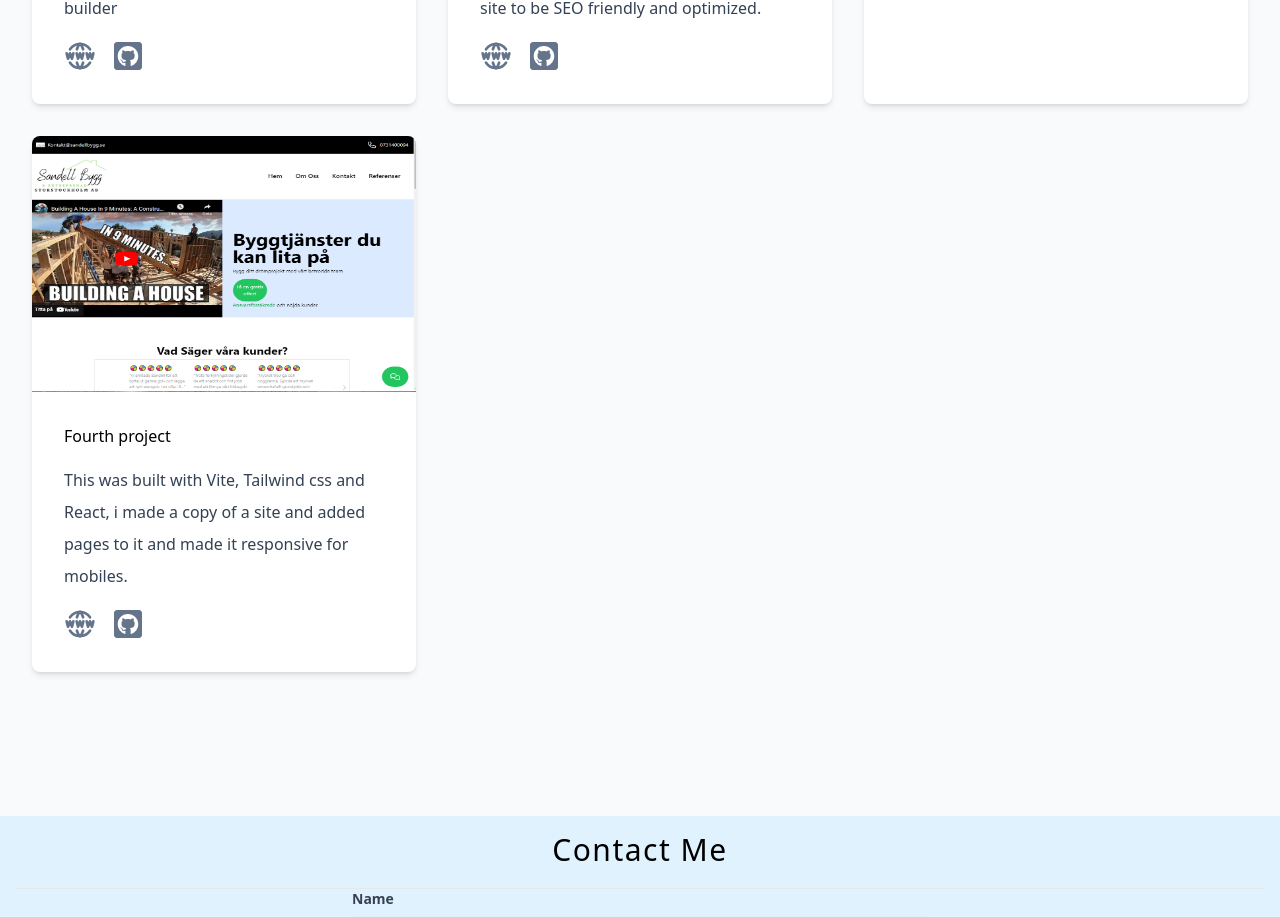
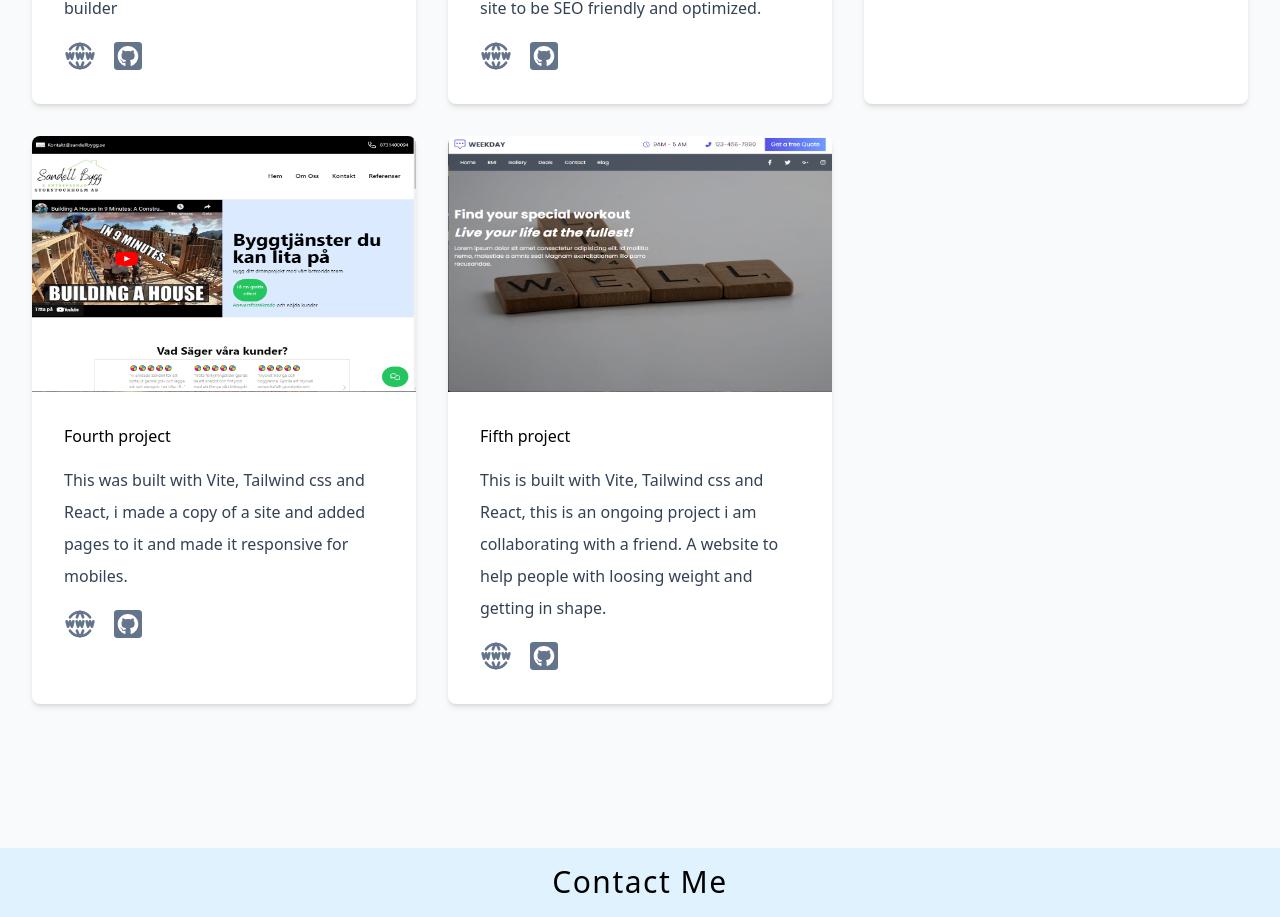
Before and after one commit to r8now/portfolio, a React (Vite) app: page / in a window 1280 px wide. Shown: the part 2354-3271 px from the top of the page. Built offline with nearby package versions, Linux system fonts and the light colour scheme.

Commit message:
Add fifth project to projects array

```diff
--- a/src/data.jsx
+++ b/src/data.jsx
@@ -116,4 +116,12 @@ export const projects = [
     title: "Fourth project",
     text: "This was built with Vite, Tailwind css and React, i made a copy of a site and added pages to it and made it responsive for mobiles.",
   },
+  {
+    id: nanoid(),
+    img: "/images/betterversion.png",
+    url: "https://betterversion.netlify.app/",
+    github: "#/private repo",
+    title: "Fifth project",
+    text: "This is built with Vite, Tailwind css and React, this is an ongoing project i am collaborating with a friend. A website to help people with loosing weight and getting in shape.",
+  },
 ];
```
Also changed, not shown: public/images/betterversion.png (added).
